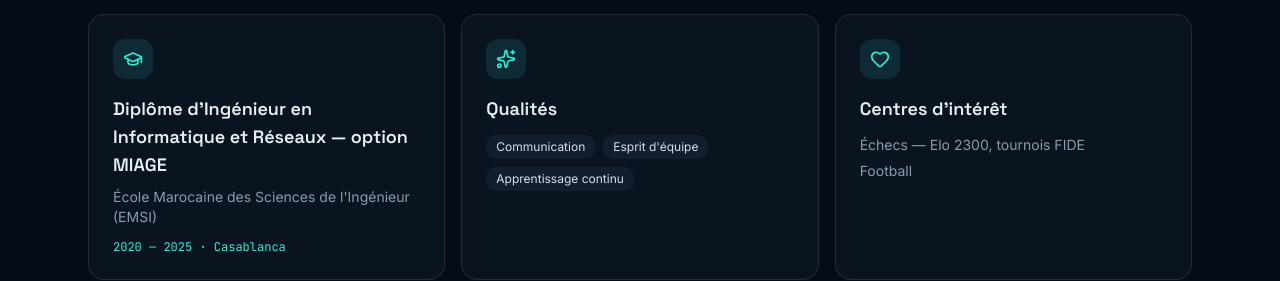
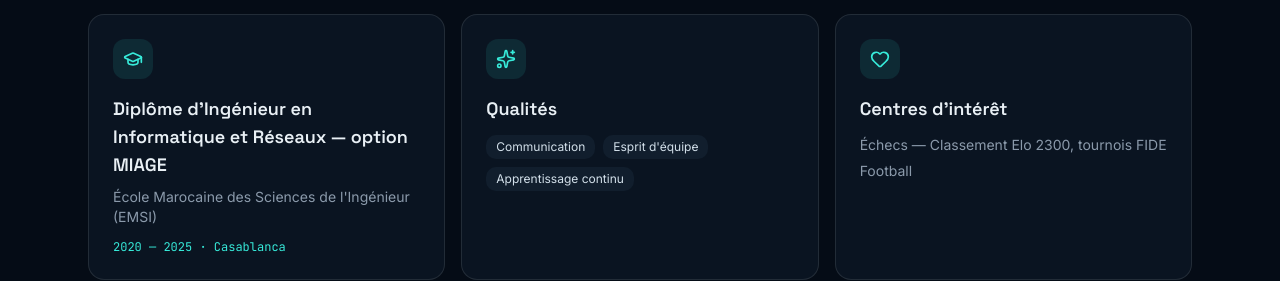
Before and after one commit to oussama-attouch/portfolio-oussama-attouch, a React (Vite) app: page / in a window 1280 px wide. Shown: the part 4620-4901 px from the top of the page. Built offline with nearby package versions, Linux system fonts and the light colour scheme.

Commit message:
content(interests): update from résumé

```diff
--- a/src/components/portfolio/data.ts
+++ b/src/components/portfolio/data.ts
@@ -149,6 +149,6 @@ export const languages = [
   { name: "Anglais", level: "Technique & professionnel" },
 ];
 
-export const interests = ["Échecs — Elo 2300, tournois FIDE", "Football"];
+export const interests = ["Échecs — Classement Elo 2300, tournois FIDE", "Football"];
 
 export const qualities = ["Communication", "Esprit d'équipe", "Apprentissage continu"];
```
